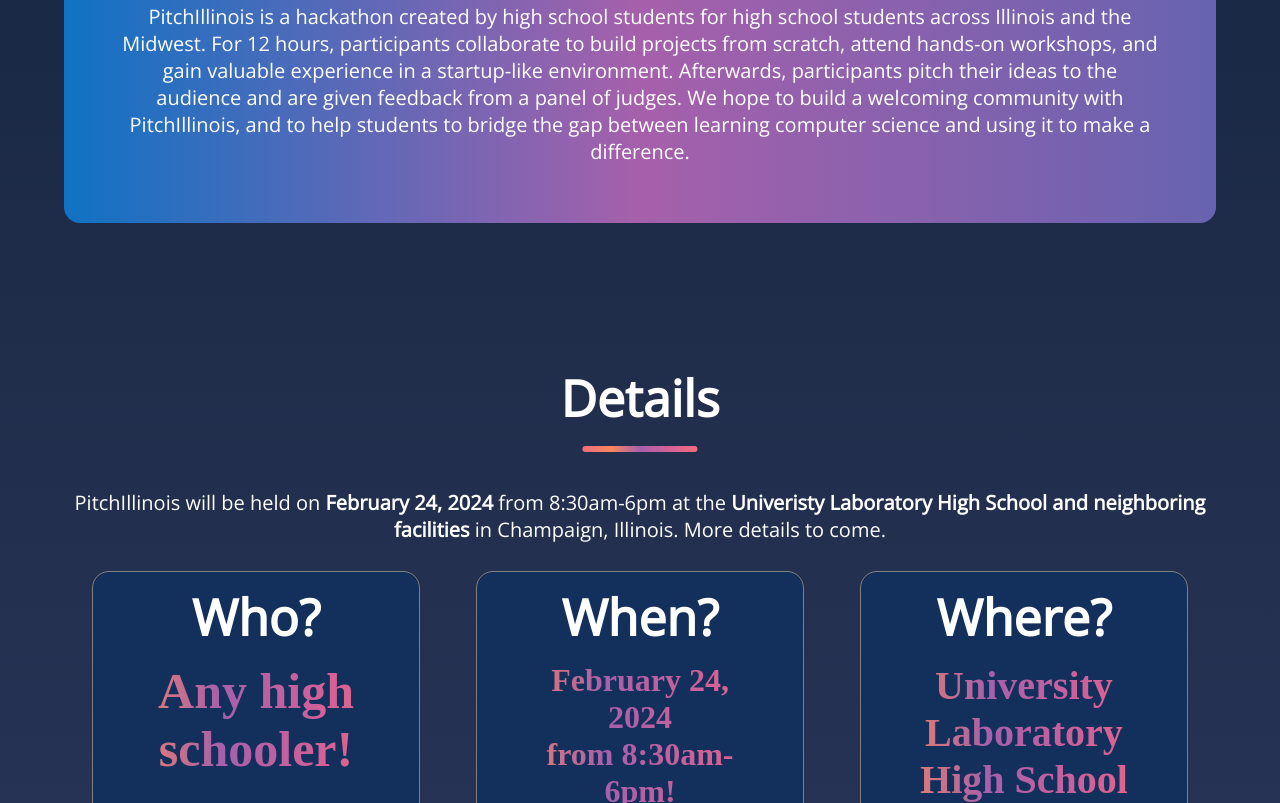
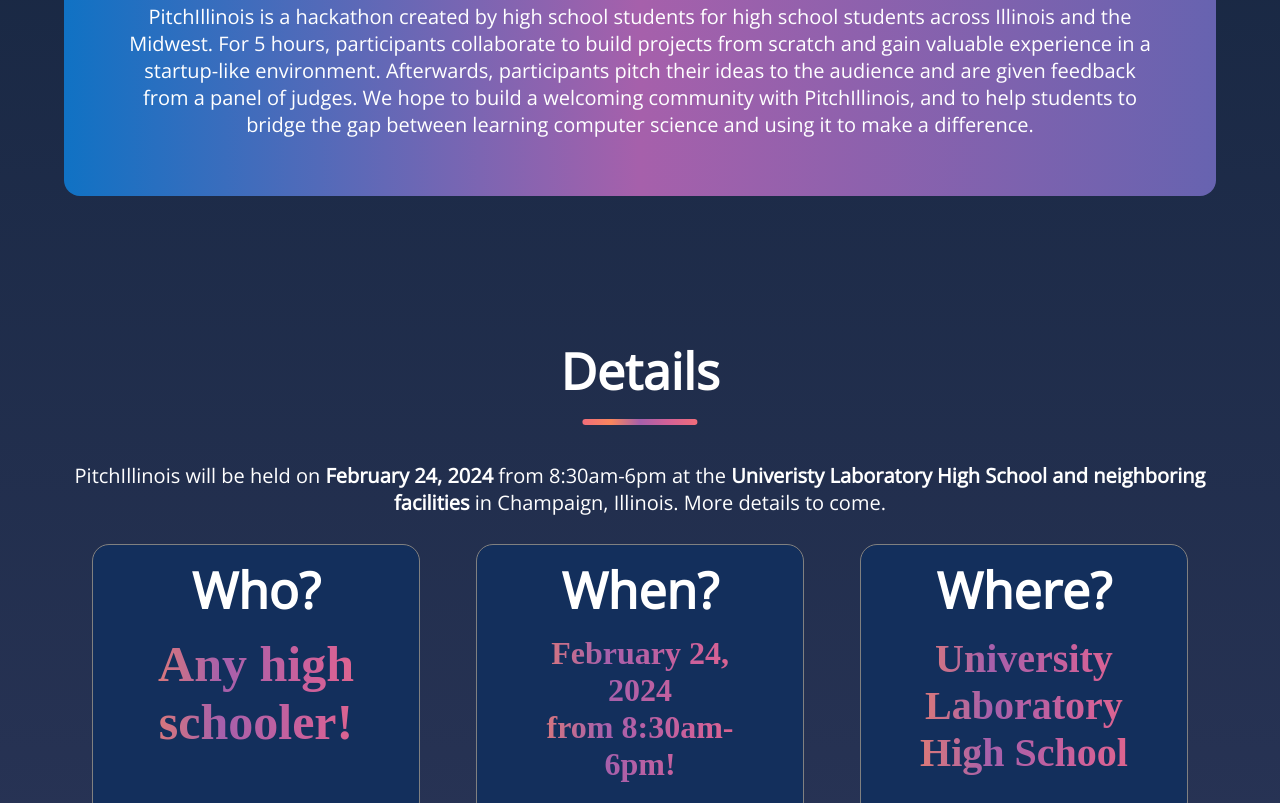
Before and after one commit to btang2/pitchillinois, a plain HTML site: page index.html in a window 1280 px wide. Shown: the part 1560-2363 px from the top of the page. Drawn offline with nearby package versions, Linux system fonts and the light colour scheme.

Commit message:
Update index.html
Changing duration of event and removing workshops

```diff
--- a/index.html
+++ b/index.html
@@ -389,7 +389,7 @@
         <div class="div-center">
             <div class="about-container">
                 <h2 style="color: white;">What is <span style="font-family: 'Poiret One', cursive; color: #F06D7A">PitchIllinois</span>?</h2>
-                <p>PitchIllinois is a hackathon created by high school students for high school students across Illinois and the Midwest. For 12 hours, participants collaborate to build projects from scratch, attend hands-on workshops, and gain valuable experience in a startup-like environment. Afterwards, participants pitch their ideas to the audience and are given feedback from a panel of judges. We hope to build a welcoming community with PitchIllinois, and to help students to bridge the gap between learning computer science and using it to make a difference.</p>
+                <p>PitchIllinois is a hackathon created by high school students for high school students across Illinois and the Midwest. For 5 hours, participants collaborate to build projects from scratch and gain valuable experience in a startup-like environment. Afterwards, participants pitch their ideas to the audience and are given feedback from a panel of judges. We hope to build a welcoming community with PitchIllinois, and to help students to bridge the gap between learning computer science and using it to make a difference.</p>
             </div>
         </div>
     </div>
```
